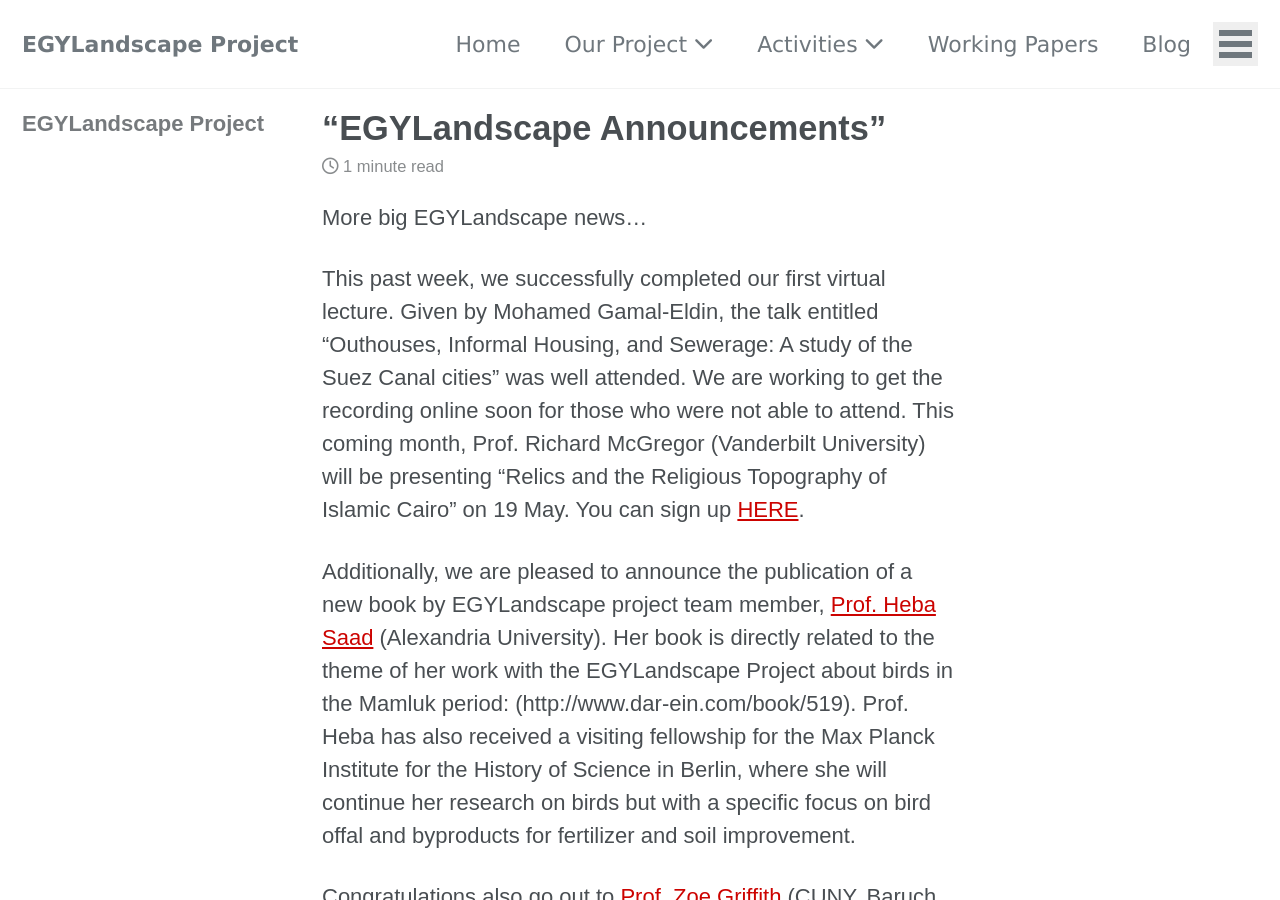
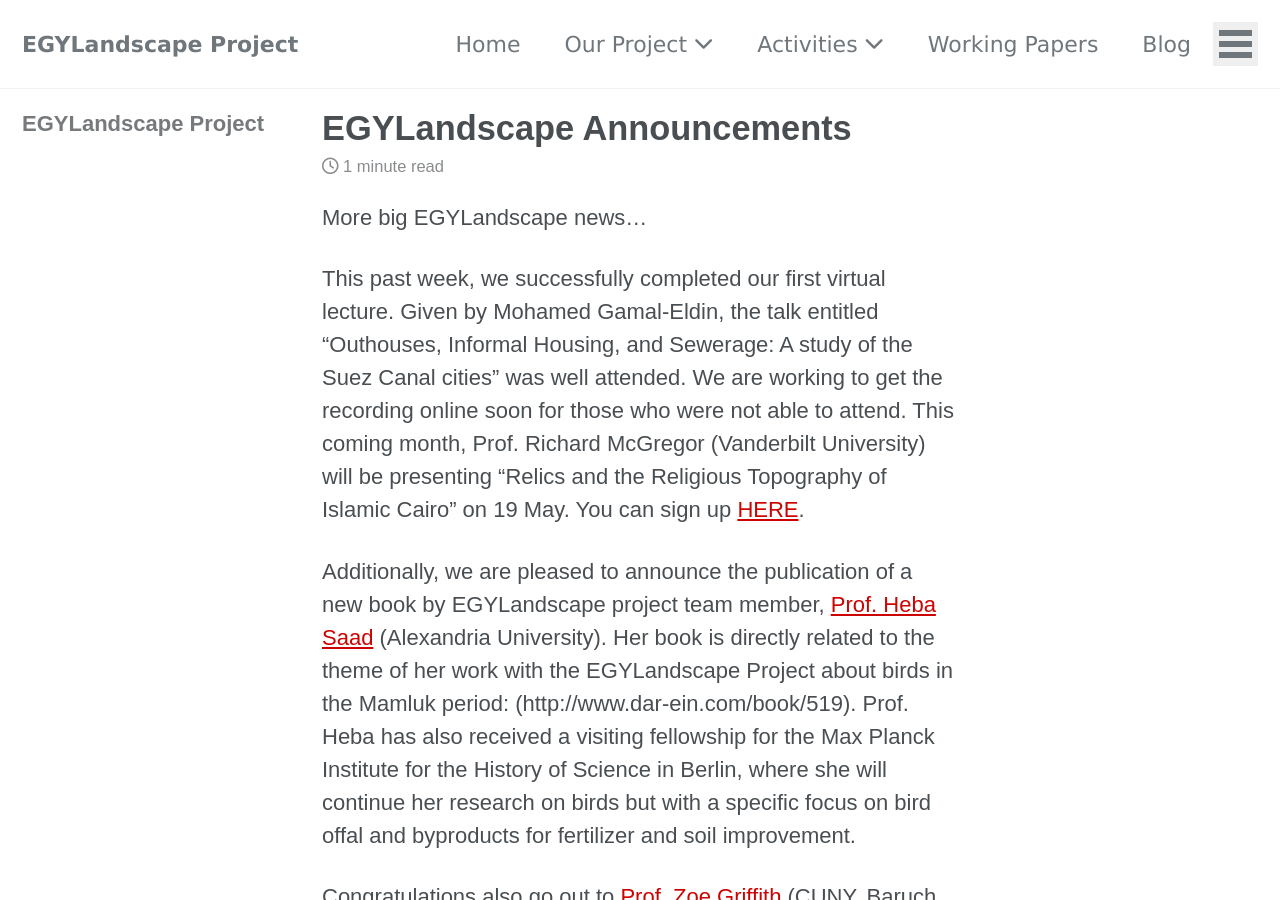
Before and after one commit to mhshaaban/egylandscapeproject.github.io, a Jekyll site: the page built from _posts/2021-4-27-update.md, in a window 1280 px wide and 900 px high. Built offline with Jekyll 4.4.1, drawn with Linux system fonts in a browser that asks for light colours; cached includes are drawn as plain includes; nearby versions of some CDN libraries; some web fonts are replaced.

Commit message:
Update 2021-4-27-update.md

```diff
--- a/_posts/2021-4-27-update.md
+++ b/_posts/2021-4-27-update.md
@@ -1,5 +1,5 @@
 ---
-title: “EGYLandscape Announcements”
+title: EGYLandscape Announcements
 excerpt: "Exciting News and Updates"
 type: "Blog Post"
 tags:
```
